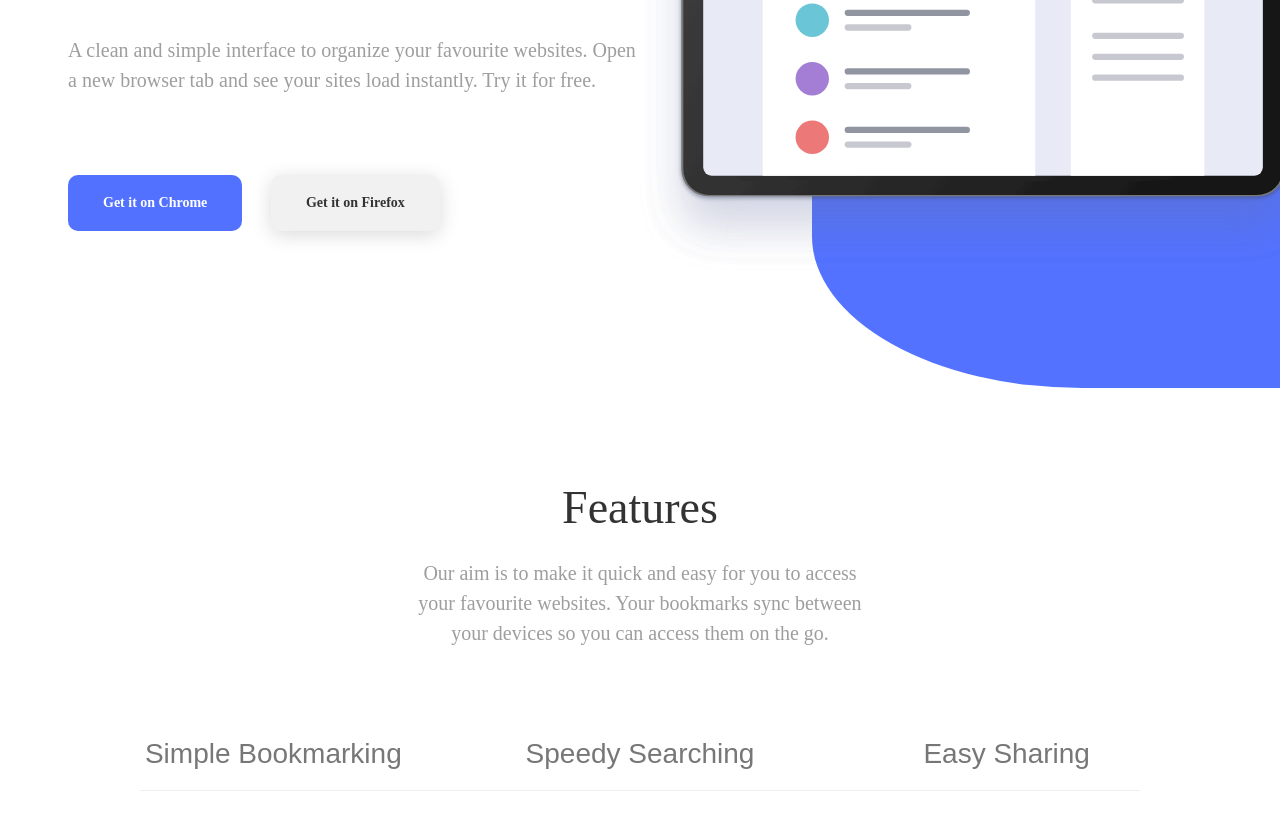
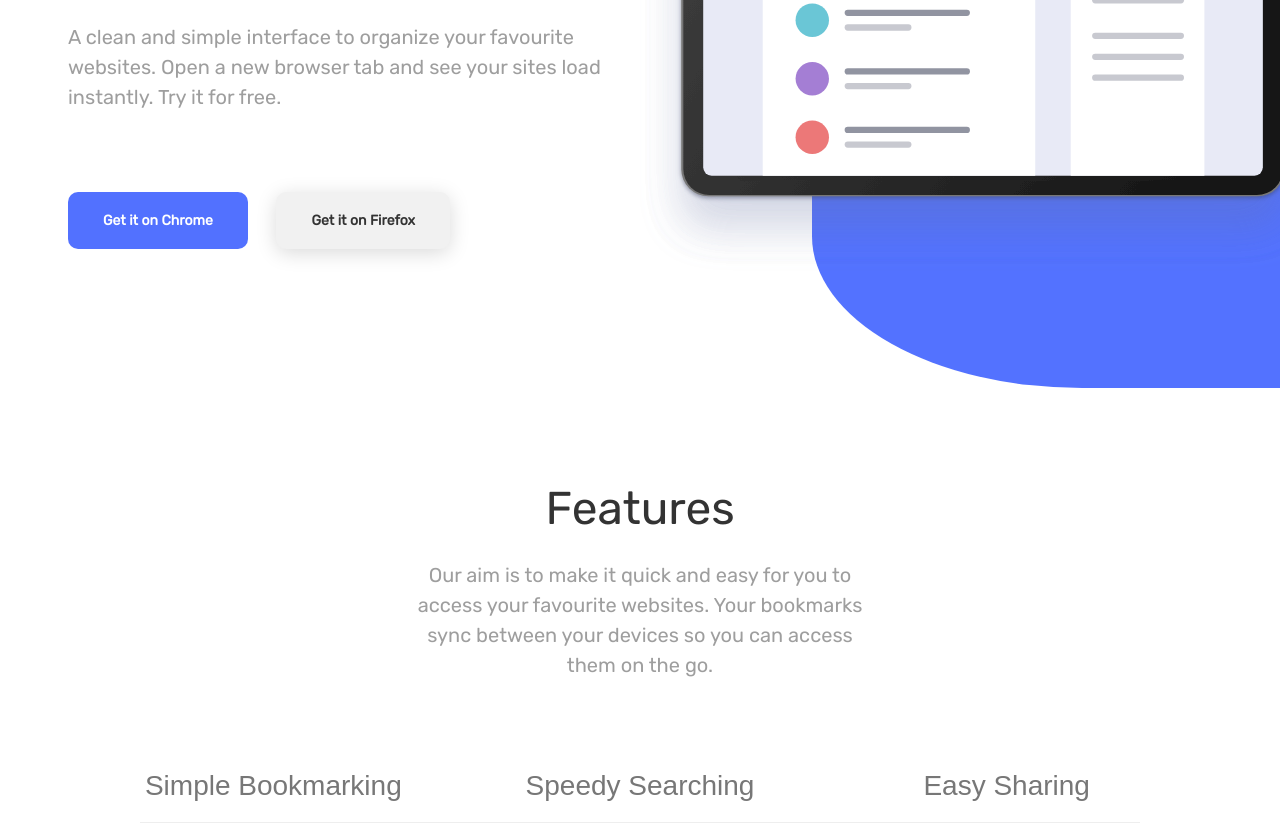
Before and after one commit to Arnau-66/S1, a plain HTML site: page index.html in a window 1280 px wide. Shown: the part 444-1267 px from the top of the page. Drawn offline with Linux system fonts and the light colour scheme.

Commit message:
Se ha añadido el link de la tipografía al HTML (Rubik)

```diff
--- a/index.html
+++ b/index.html
@@ -5,6 +5,7 @@
     <meta name="viewport" content="width=device-width, initial-scale=1.0">
     <meta name="auhtor" content="Arnau Pérez">
     <title>Bookmark</title>
+    <link href="https://fonts.googleapis.com/css2?family=Rubik&display=swap" rel="stylesheet">
     <link rel="stylesheet" href="style.css" />
 </head>
 <body>
```
Also changed, not shown: Recursos entrega S1.2/Fonts/Rubik-VariableFont_wght.ttf (deleted).
